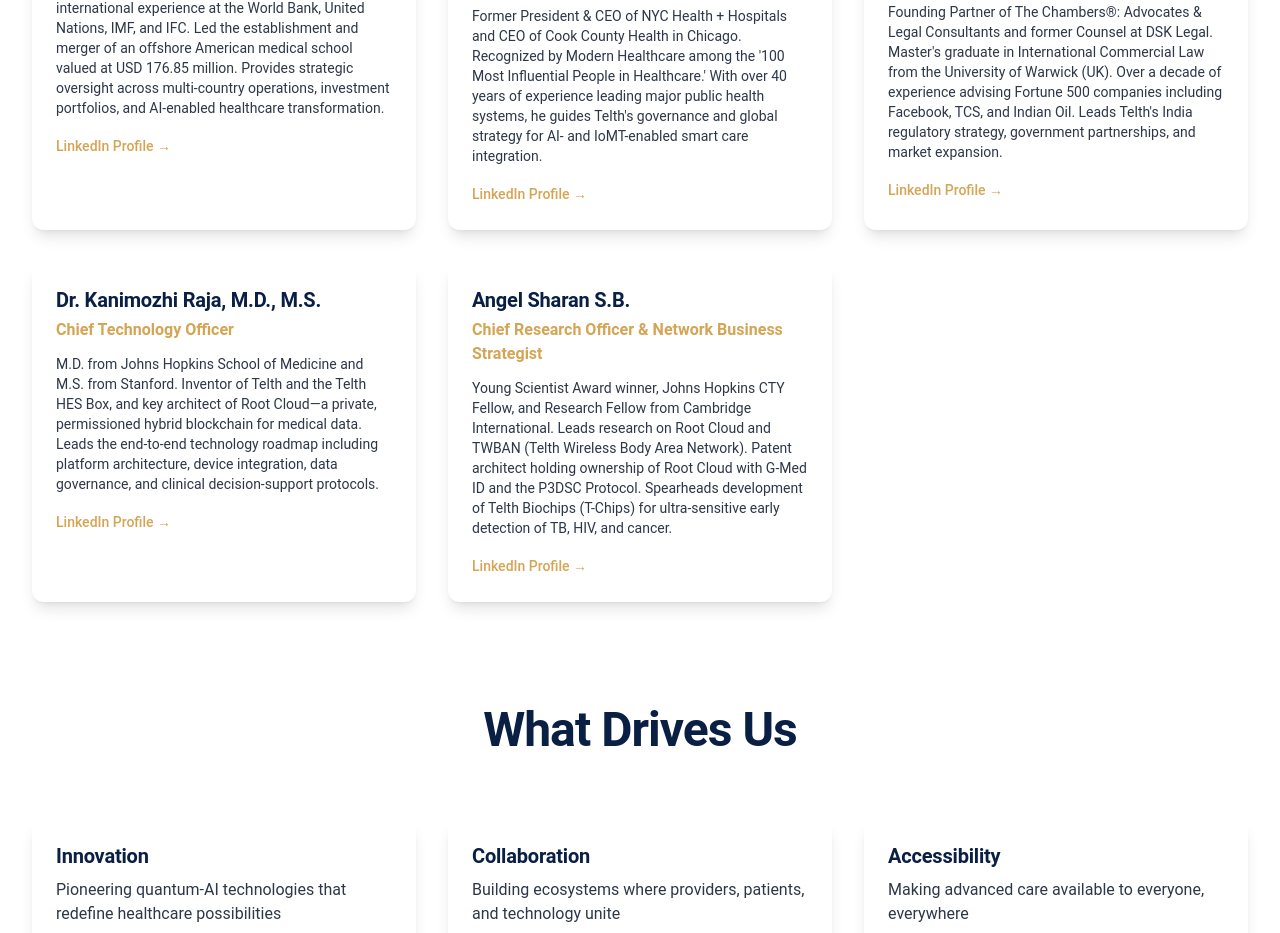
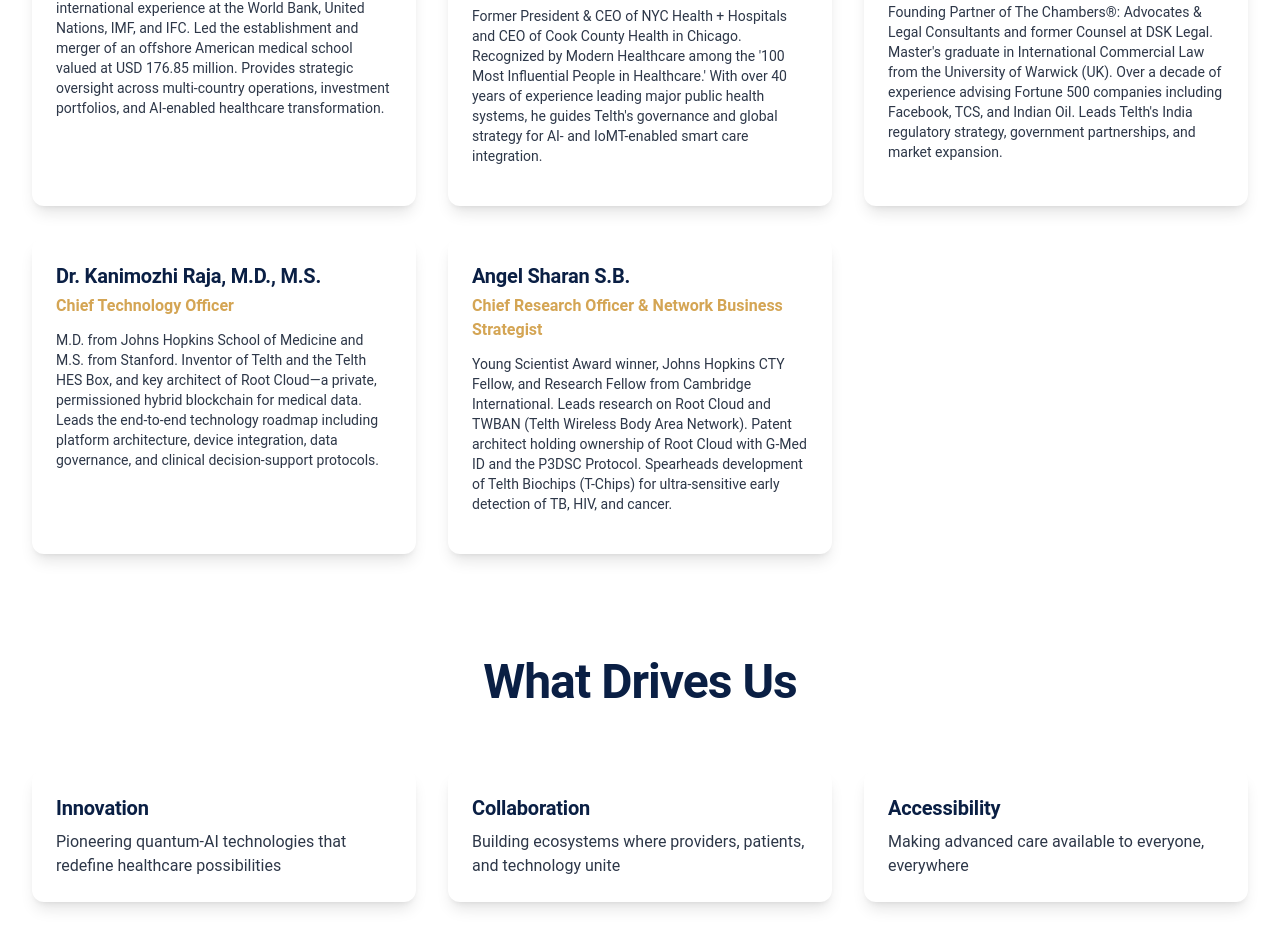
Before and after one commit to Telth-Healthcare/Telth-org, a React (Vite) app: page /about in a window 1280 px wide. Shown: the part 2974-3907 px from the top of the page. Built offline with nearby package versions, Linux system fonts and the light colour scheme.

Commit message:
remove the link tag

```diff
--- a/src/pages/About.tsx
+++ b/src/pages/About.tsx
@@ -281,12 +281,6 @@
                 <h3 className="text-xl font-bold text-[#0A1F44] mb-1">{member.name}</h3>
                 <div className="text-[#D4A554] font-semibold mb-3">{member.title}</div>
                 <p className="text-[#2D3748] text-sm mb-4">{member.bio}</p>
-                <a
-                  href={member.linkedin}
-                  className="text-[#D4A554] hover:text-[#B8944A] text-sm font-medium inline-flex items-center"
-                >
-                  LinkedIn Profile →
-                </a>
               </div>
             </motion.div>
           ))}
```
